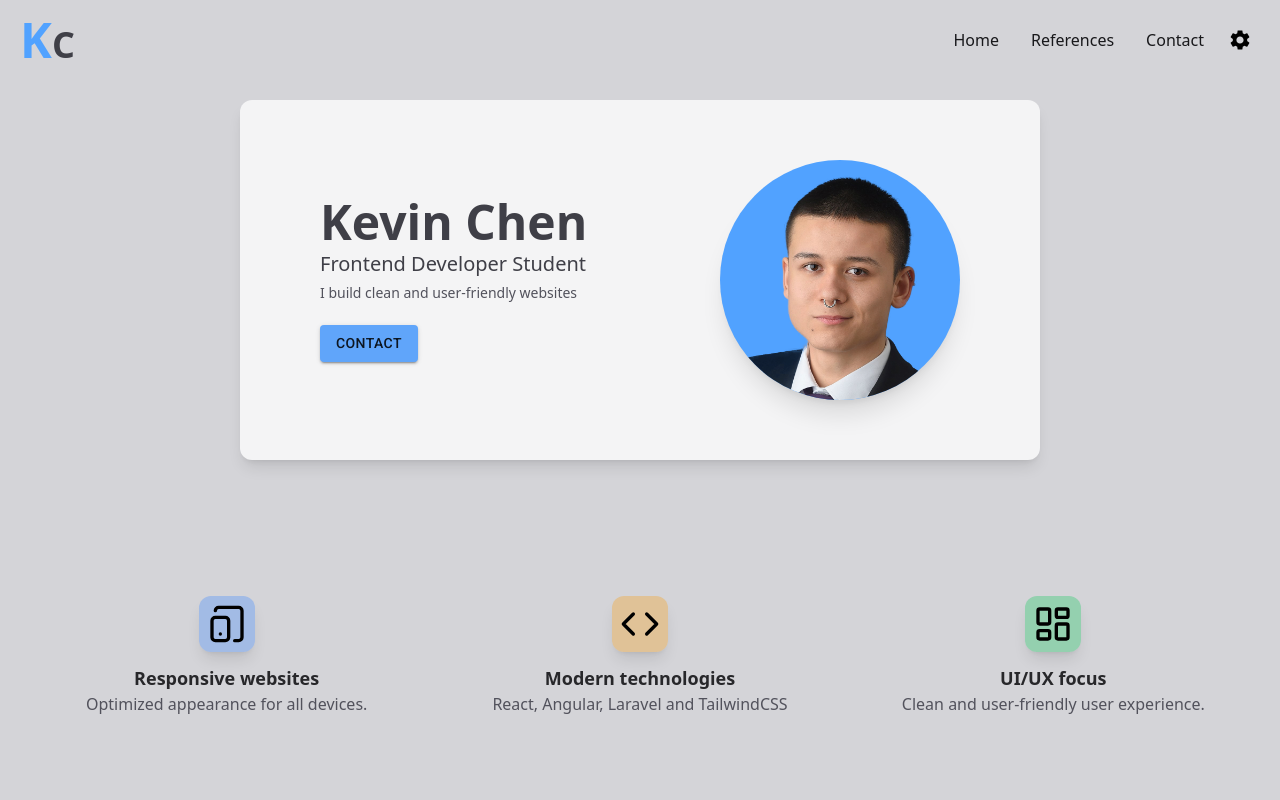
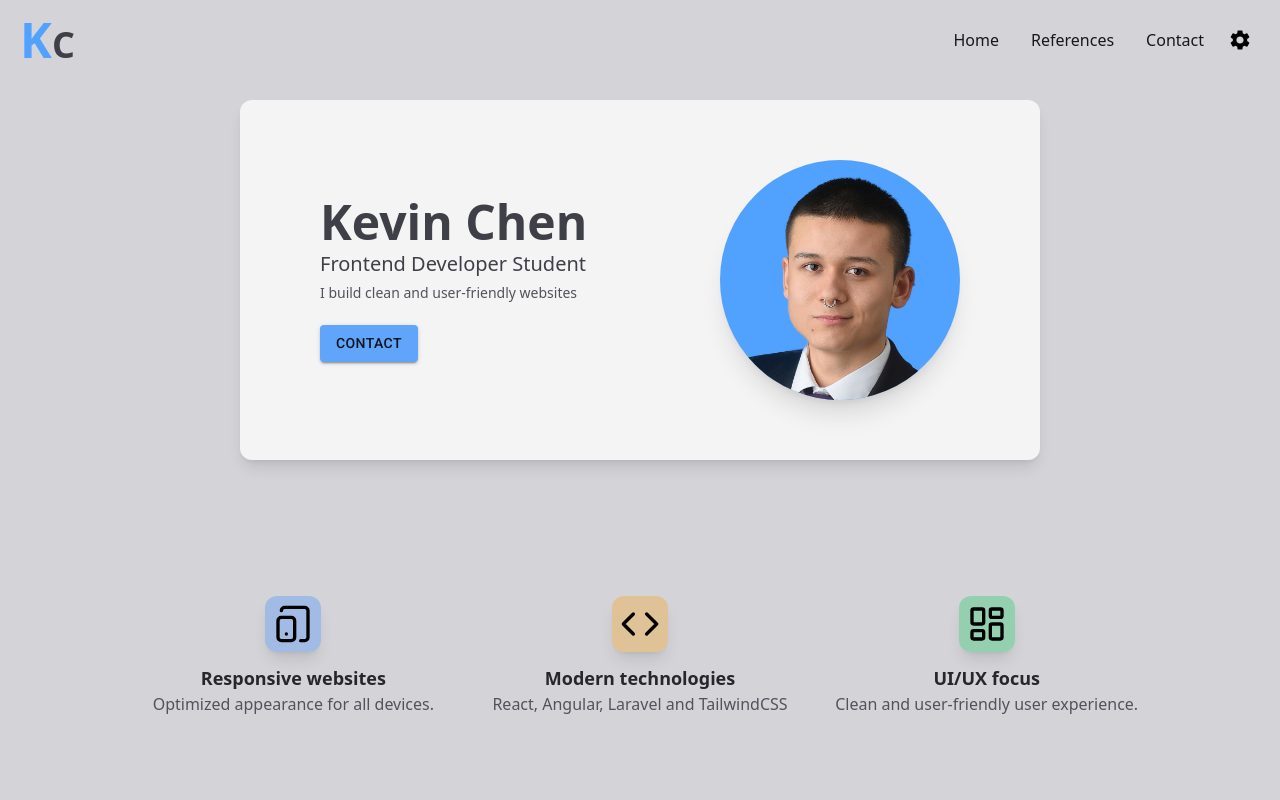
Before and after one commit to chencsi/chencsi.github.io, a React (Vite) app: page / in a window 1280 px wide. Shown: the top 800 px of the page. Built offline with nearby package versions, Linux system fonts and the light colour scheme.

Commit message:
padding and width fixes

```diff
--- a/src/components/HomeEducation.jsx
+++ b/src/components/HomeEducation.jsx
@@ -9,7 +9,7 @@ function HomeEducation() {
 		<section
 			data-aos="fade-up"
 			data-aos-duration="500"
-			className="flex flex-col gap-2 max-w-[1000px] mx-auto"
+			className="flex flex-col gap-2 max-w-[1000px] mx-auto px-5 sm:px-0"
 		>
 			<h3
 				className={`${theme === "dark" ? "text-zinc-300" : "text-zinc-700"} font-extrabold text-5xl uppercase text-shadow mb-5 text-center`}
--- a/src/components/HomeHighlights.jsx
+++ b/src/components/HomeHighlights.jsx
@@ -10,7 +10,7 @@ function Highlights() {
 		<section
 			data-aos="fade-up"
 			data-aos-duration="500"
-			className="flex flex-row flex-wrap justify-center sm:flex-row mx-auto gap-10 sm:gap-5 md:gap-10"
+			className="flex flex-row flex-wrap justify-center sm:flex-row mx-auto gap-10 sm:gap-5 md:gap-10 max-w-[1000px]"
 		>
 			<div className="flex flex-col items-center gap-3 flex-1 min-w-[150px]">
 				<div className="bg-blue-500/30 rounded-xl shadow-lg p-2">
```
